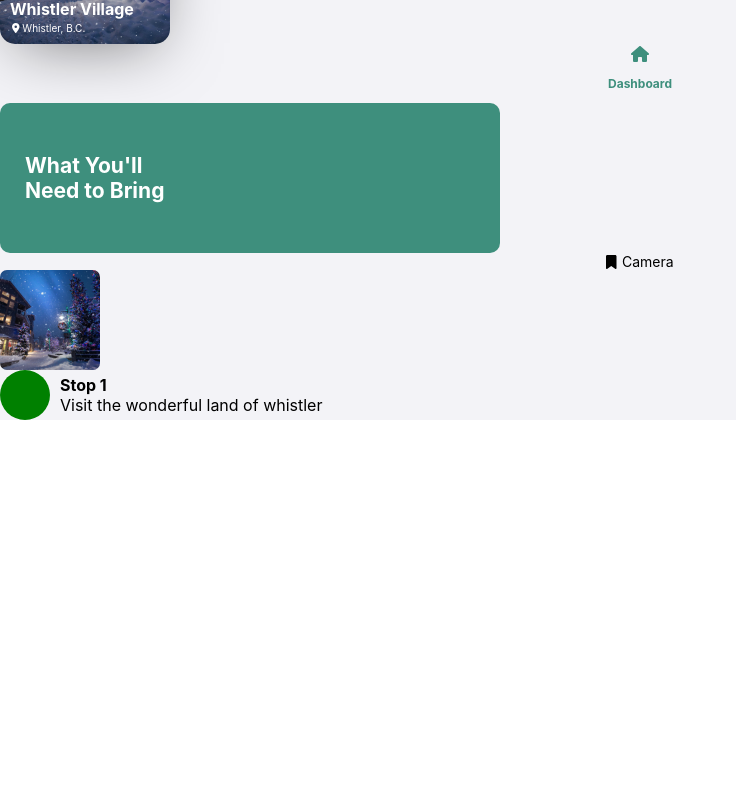
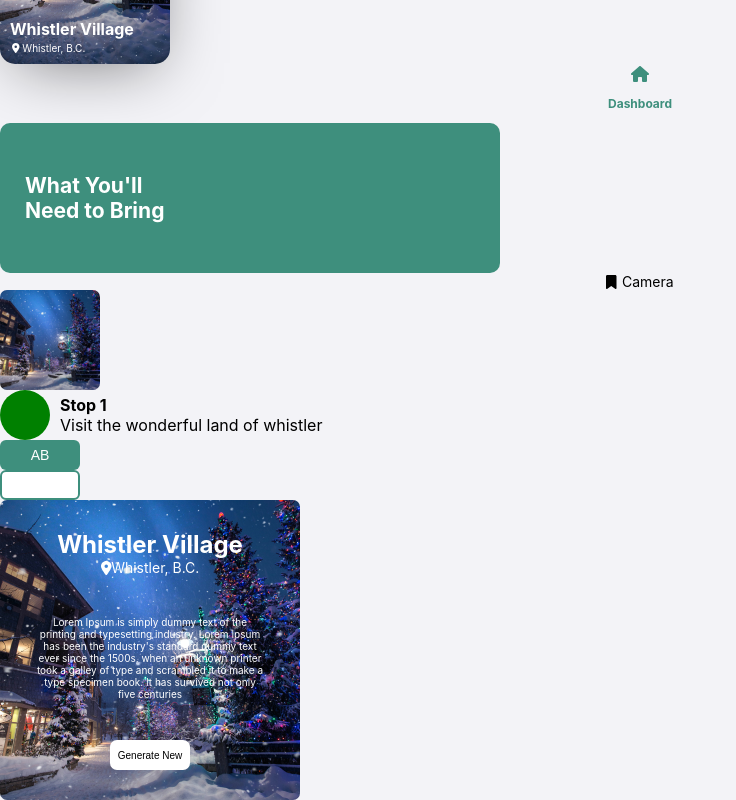
Before and after one commit to bshin132/TravelBuddy, a React (Create React App) app: page / in a window 1280 px wide. Shown: the part 273-1073 px from the top of the page, without its empty margins (0-736 px from the left). Before the commit the page ends 800 px from the top, so only its background shows below. Built offline with nearby package versions, Linux system fonts and the light colour scheme.

Commit message:
reuse button comp to create backbutton, create filter button, create randomcard comp

```diff
--- a/src/App.js
+++ b/src/App.js
@@ -7,12 +7,15 @@ import InfoBanner from './components/InfoBanner/InfoBanner';
 import ItemBanner from './components/ItemBanner/ItemBanner';
 import Image from './components/Image/Image';
 import Stop from './components/Stop/Stop';
+import FilterButton from './components/FilterButton/FilterButton';
+import RandomCard from './components/RandomCard/RandomCard';
 import { faBookmark, faHouse } from '@fortawesome/free-solid-svg-icons';
 
 function App() {
   return (
     <div className="App">
       <Button label="Generate New" type="defaultButton"/>
+      <Button icon="arrowLeft" type="backButton"/>
       <SearchBar />
       <DestinationCard title="Whistler Village" subtitle="Whistler, B.C."  background="/whistler.jpg"/>
       <Nav icon={faHouse} iconColor="#3E8F7D" label="Dashboard" fontWeight="bold" textColor="#3E8F7D"/>
@@ -20,6 +23,9 @@ function App() {
       <ItemBanner icon={faBookmark} title="Camera"/>
       <Image background="/whistler.jpg"/>
       <Stop stop="Stop 1" description="Visit the wonderful land of whistler"/>
+      <FilterButton type="filterActive" label="AB"/>
+      <FilterButton type="notActive" label="BC"/>
+      <RandomCard title="Whistler Village" subtitle="Whistler, B.C."  background="/whistler.jpg" description="Lorem Ipsum is simply dummy text of the printing and typesetting industry. Lorem Ipsum has been the industry's standard dummy text ever since the 1500s, when an unknown printer took a galley of type and scrambled it to make a type specimen book. It has survived not only five centuries" />
     </div>
   );
 }
--- a/src/components/Button/Button.js
+++ b/src/components/Button/Button.js
@@ -1,24 +1,28 @@
 import React from "react";
 import styled from "styled-components";
+import { FontAwesomeIcon } from "@fortawesome/react-fontawesome";
+import { faArrowLeft } from "@fortawesome/free-solid-svg-icons";
 
 const Container = styled.button`
   width: ${(props) => (props.type ? theme[props.type].buttonWidth : "120px")};
   height: ${(props) => (props.type ? theme[props.type].buttonHeight : "40px")};
-  background-color: ${(props) => props.type ? theme[props.type].default : "#3E8F7D"};
-  display:flex;
-  justify-content:center;
-  align-items:center;
-  border: ${(props) => props.type ? theme[props.type].borderStyle : "none"};
-  border-radius: 10px;
-  cursor:pointer;
-  &:hover{
-    background-color: ${props => props.type ? theme[props.type].onHover : "#70A99C"};
+  background-color: ${(props) =>
+    props.type ? theme[props.type].default : "#3E8F7D"};
+  display: flex;
+  justify-content: center;
+  align-items: center;
+  border: ${(props) => (props.type ? theme[props.type].borderStyle : "none")};
+  border-radius: 7px;
+  cursor: pointer;
+  color: ${(props) => (props.type ? theme[props.type].textColor : "#000000")};
+  &:hover {
+    background-color: ${(props) =>
+      props.type ? theme[props.type].onHover : "#70A99C"};
   }
 `;
 
 const Text = styled.p`
-  font-size: 14px;
-  color: #000000;
+  font-size: 10px;
 `;
 
 const theme = {
@@ -26,19 +30,32 @@ const theme = {
     onHover: "#FFFFFF",
     default: "#FFFFFF",
     borderStyle: "none",
-    buttonWidth: "120px",
-    buttonHeight: "40px"
+    buttonWidth: "80px",
+    buttonHeight: "30px",
+    textColor: "#000000"
   },
   backButton: {
-    onHover: "#70A99C",
-    default: "#3E8F7D",
+    onHover: "#70a99c",
+    default: "#3e8f7d",
     borderStyle: "none",
-    buttonWidth: "80px",
-    buttonHeight: "30x"
-  }
+    buttonWidth: "70px",
+    buttonHeight: "30px",
+    textColor: "#FFFFFF"
+  },
 };
 
-export default function Button({label, buttonWidth, buttonBackgroundColor, type}) {
+const icons = {
+  arrowLeft: faArrowLeft,
+};
+
+export default function Button({
+  label,
+  buttonWidth,
+  buttonBackgroundColor,
+  type,
+  icon,
+}) {
+  const svg = icons[icon];
   return (
     <Container
       type={type}
@@ -47,6 +64,7 @@ export default function Button({label, buttonWidth, buttonBackgroundColor, type}
         backgroundColor: buttonBackgroundColor,
       }}
     >
+      {svg ? <FontAwesomeIcon icon={svg}/> : null}
       <Text>{label}</Text>
     </Container>
   );
--- /dev/null
+++ b/src/components/FilterButton/FilterButton.js
@@ -0,0 +1,51 @@
+import React from "react";
+import styled from "styled-components";
+
+const Container = styled.button`
+  width: 80px;
+  height: 30px;
+  background-color: ${(props) =>
+    props.type ? theme[props.type].default : "#3E8F7D"};
+  display: flex;
+  justify-content: center;
+  align-items: center;
+  color: ${(props) => (props.type ? theme[props.type].textColor : "#FFFFFF")};
+  border: ${(props) => (props.type ? theme[props.type].borderStyle : "none")};
+  border-radius: 6px;
+  cursor: pointer;
+  &:hover {
+    background-color: ${(props) =>
+      props.type ? theme[props.type].onHover : "#70A99C"};
+    color: ${(props) =>
+      props.type ? theme[props.type].hoverTextColor : "#FFFFFF"};
+  }
+`;
+
+const Text = styled.p`
+  font-size: 14px;
+`;
+
+const theme = {
+  filterActive: {
+    onHover: "#70A99C",
+    default: "#3E8F7D",
+    borderStyle: "none",
+    textColor: "#FFFFFF",
+    hoverTextColor: "#FFFFFF",
+  },
+  notActive: {
+    onHover: "#3E8F7D",
+    default: "#FFFFFF",
+    textColor: "#ffffff",
+    borderStyle: "2px solid #3E8F7D",
+    hoverTextColor: "#FFFFFF",
+  },
+};
+
+export default function FilterButton({ label, type }) {
+  return (
+    <Container type={type}>
+      <Text>{label}</Text>
+    </Container>
+  );
+}
--- /dev/null
+++ b/src/components/RandomCard/RandomCard.js
@@ -0,0 +1,61 @@
+import React from "react";
+import styled from "styled-components";
+import Button from "../Button/Button";
+import { FontAwesomeIcon } from "@fortawesome/react-fontawesome";
+import { faLocationDot } from "@fortawesome/free-solid-svg-icons";
+
+const Container = styled.div`
+  width: 300px;
+  height: 300px;
+  display: flex;
+  flex-direction: column;
+  justify-content: space-evenly;
+  align-items: center;
+  border-radius: 7px;
+  background-image: url(${({ background }) => background});
+  background-size: cover;
+  background-position: center;
+  background-repeat: no-repeat;
+`;
+
+const TitleContainer = styled.div`
+
+`;
+
+const Title = styled.h2`
+  color: #ffffff;
+  margin:0;
+`;
+
+const Subtitle = styled.p`
+  color: #ffffff;
+  margin:0;
+  font-size:14px;
+`;
+
+const Description = styled.p`
+  color: #ffffff;
+  font-size:10px;
+  width:230px;
+`;
+
+export default function RandomCard({
+  title,
+  background,
+  subtitle,
+  description="Description goes here",
+}) {
+  return (
+    <Container background={background}>
+      <TitleContainer>
+        <Title>{title}</Title>
+        <Subtitle>
+          <FontAwesomeIcon icon={faLocationDot} />
+          {subtitle}
+        </Subtitle>
+      </TitleContainer>
+      <Description>{description}</Description>
+      <Button label="Generate New" type="defaultButton" />
+    </Container>
+  );
+}
```
Also changed, not shown: src/theme/theme.js (deleted, +0 -16 lines).
